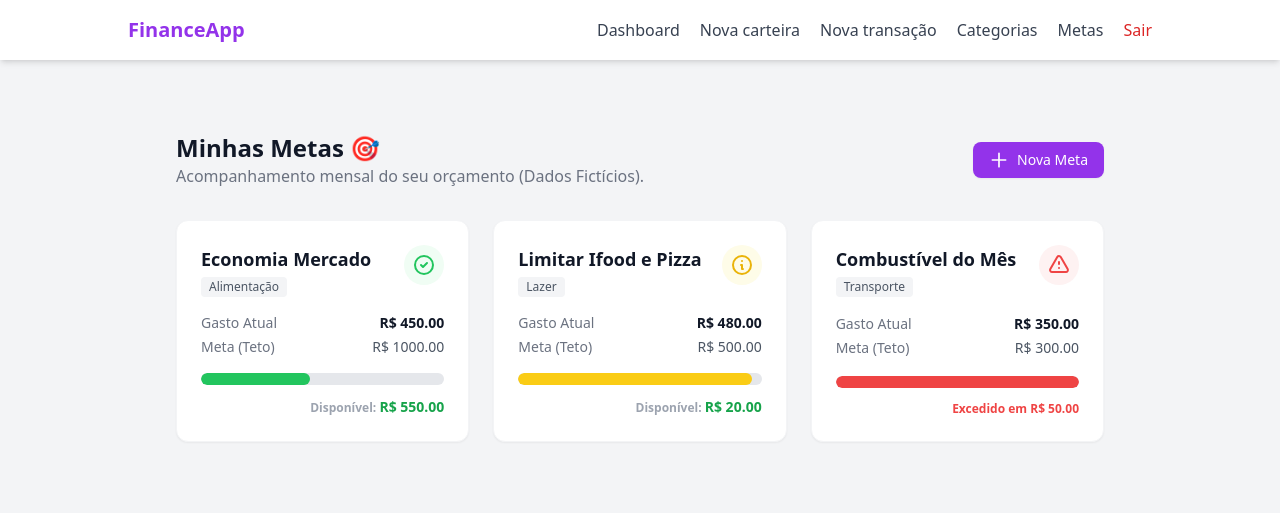
After one commit to ASJoaoVictor/projeto_final_poo_2025.2, a Flask app: page /goal/ in a window 1280 px wide. The commit adds this page. Shown: the top 513 px of the page. Run offline with Flask 3, Linux system fonts and the light colour scheme; some libraries are stand-ins or nearby versions.

Commit message:
pagina de tela

```diff
--- a/app.py
+++ b/app.py
@@ -4,6 +4,7 @@ from routes.main_routes import main_bp
 from routes.wallet_routes import wallet_bp
 from routes.transaction_routes import transaction_bp
 from routes.category_routes import category_bp
+from routes.goal_routes import goal_bp
 from extensions import db, login_manager
 from models.user import User
 from utils import seeder
@@ -34,6 +35,7 @@ def create_app():
     app.register_blueprint(wallet_bp)
     app.register_blueprint(transaction_bp)
     app.register_blueprint(category_bp)
+    app.register_blueprint(goal_bp)
 
     @app.route("/")
     def default():
--- /dev/null
+++ b/routes/goal_routes.py
@@ -0,0 +1,43 @@
+from flask import Blueprint, render_template, request, redirect, url_for, flash
+from flask_login import login_required, current_user
+
+goal_bp = Blueprint("goal_bp", __name__, url_prefix="/goal")
+
+@goal_bp.route("/", methods=["GET"])
+def goal_index_page():
+# --- DADOS FICTÍCIOS (MOCK) ---
+    # Simulando o que viria do banco de dados jpa calculado
+    goals_data = [
+        {
+            'name': 'Economia Mercado',
+            'category_name': 'Alimentação',
+            'current': 450.00,
+            'target': 1000.00,
+            'percentage': 45,       # (450/1000) * 100
+            'real_percentage': 45,
+            'remaining': 550.00,
+            'status': 'safe'        # Verde
+        },
+        {
+            'name': 'Limitar Ifood e Pizza',
+            'category_name': 'Lazer',
+            'current': 480.00,
+            'target': 500.00,
+            'percentage': 96,
+            'real_percentage': 96,
+            'remaining': 20.00,
+            'status': 'warning'     # Amarelo (perto de estourar)
+        },
+        {
+            'name': 'Combustível do Mês',
+            'category_name': 'Transporte',
+            'current': 350.00,
+            'target': 300.00,
+            'percentage': 100,      # A barra visual trava em 100%
+            'real_percentage': 116, # O valor real passou
+            'remaining': -50.00,    # Negativo
+            'status': 'danger'      # Vermelho
+        }
+    ]
+
+    return render_template('goal/index.html', goals_data=goals_data)
--- a/routes/transaction_routes.py
+++ b/routes/transaction_routes.py
@@ -8,7 +8,7 @@ from datetime import datetime
 
 transaction_bp = Blueprint("transaction_bp", __name__, url_prefix="/transaction")
 
-@transaction_bp.route("/", methods=["GET"])
+@transaction_bp.route("", methods=["GET"])
 @login_required
 def transaction_page():
     transactions = TransactionController.get_user_transactions(user_id=current_user.id)
--- a/templates/base.html
+++ b/templates/base.html
@@ -44,6 +44,7 @@
                 <a href="/wallet/new" class="hover:text-purple-600 transition">Nova carteira</a>
                 <a href="/transaction/new" class="hover:text-purple-600 transition">Nova transação</a>
                 <a href="{{ url_for('category_bp.category_index_page') }}" class="hover:text-purple-600 transition">Categorias</a>
+                <a href="{{ url_for('goal_bp.goal_index_page') }}" class="hover:text-purple-600 transition">Metas</a>
 
                 <a href="{{ url_for('auth_bp.logout') }}"
                    class="text-red-600 font-medium hover:text-red-700 transition">
--- /dev/null
+++ b/templates/goal/index.html
@@ -0,0 +1,79 @@
+{% extends "base.html" %}
+
+{% block content %}
+<div class="max-w-7xl mx-auto px-4 sm:px-6 lg:px-8 py-8">
+
+    <div class="flex flex-col sm:flex-row justify-between items-start sm:items-center mb-8 gap-4">
+        <div>
+            <h1 class="text-2xl font-bold text-gray-900">Minhas Metas 🎯</h1>
+            <p class="text-gray-500">Acompanhamento mensal do seu orçamento (Dados Fictícios).</p>
+        </div>
+
+        <a href="#" class="inline-flex items-center px-4 py-2 bg-purple-600 hover:bg-purple-700 text-white text-sm font-medium rounded-lg shadow-sm transition-colors">
+            <svg class="w-5 h-5 mr-2" fill="none" stroke="currentColor" viewBox="0 0 24 24"><path stroke-linecap="round" stroke-linejoin="round" stroke-width="2" d="M12 4v16m8-8H4"></path></svg>
+            Nova Meta
+        </a>
+    </div>
+
+    <div class="grid grid-cols-1 md:grid-cols-2 lg:grid-cols-3 gap-6">
+
+        {% for item in goals_data %}
+        <div class="bg-white rounded-xl shadow-sm border border-gray-100 p-6 flex flex-col justify-between hover:shadow-md transition-shadow h-full">
+
+            <div class="flex justify-between items-start mb-4">
+                <div>
+                    <h3 class="font-bold text-gray-900 text-lg">{{ item.name }}</h3>
+                    <span class="inline-flex items-center px-2 py-0.5 rounded text-xs font-medium bg-gray-100 text-gray-600 mt-1">
+                        {{ item.category_name }}
+                    </span>
+                </div>
+
+                {% if item.real_percentage >= 100 %}
+                    <div class="text-red-500 bg-red-50 p-2 rounded-full">
+                        <svg class="w-6 h-6" fill="none" stroke="currentColor" viewBox="0 0 24 24"><path stroke-linecap="round" stroke-linejoin="round" stroke-width="2" d="M12 9v2m0 4h.01m-6.938 4h13.856c1.54 0 2.502-1.667 1.732-3L13.732 4c-.77-1.333-2.694-1.333-3.464 0L3.34 16c-.77 1.333.192 3 1.732 3z"></path></svg>
+                    </div>
+                {% elif item.real_percentage >= 75 %}
+                    <div class="text-yellow-500 bg-yellow-50 p-2 rounded-full">
+                        <svg class="w-6 h-6" fill="none" stroke="currentColor" viewBox="0 0 24 24"><path stroke-linecap="round" stroke-linejoin="round" stroke-width="2" d="M13 16h-1v-4h-1m1-4h.01M21 12a9 9 0 11-18 0 9 9 0 0118 0z"></path></svg>
+                    </div>
+                {% else %}
+                    <div class="text-green-500 bg-green-50 p-2 rounded-full">
+                        <svg class="w-6 h-6" fill="none" stroke="currentColor" viewBox="0 0 24 24"><path stroke-linecap="round" stroke-linejoin="round" stroke-width="2" d="M9 12l2 2 4-4m6 2a9 9 0 11-18 0 9 9 0 0118 0z"></path></svg>
+                    </div>
+                {% endif %}
+            </div>
+
+            <div class="mb-4 space-y-1">
+                <div class="flex justify-between text-sm">
+                    <span class="text-gray-500">Gasto Atual</span>
+                    <span class="font-bold text-gray-900">R$ {{ "%.2f"|format(item.current) }}</span>
+                </div>
+                <div class="flex justify-between text-sm">
+                    <span class="text-gray-500">Meta (Teto)</span>
+                    <span class="font-medium text-gray-600">R$ {{ "%.2f"|format(item.target) }}</span>
+                </div>
+            </div>
+
+            <div class="relative w-full h-3 bg-gray-200 rounded-full overflow-hidden mb-3">
+                <div class="absolute top-0 left-0 h-full rounded-full transition-all duration-500
+                            {{ 'bg-red-500' if item.real_percentage >= 100 else
+                               ('bg-yellow-400' if item.real_percentage >= 75 else 'bg-green-500') }}"
+                     style="width: {{ item.percentage }}%">
+                </div>
+            </div>
+
+            <div class="text-right text-xs font-semibold">
+                {% if item.remaining >= 0 %}
+                    <span class="text-gray-400">Disponível: </span>
+                    <span class="text-green-600 text-sm">R$ {{ "%.2f"|format(item.remaining) }}</span>
+                {% else %}
+                    <span class="text-red-500">Excedido em R$ {{ "%.2f"|format(item.remaining | abs) }}</span>
+                {% endif %}
+            </div>
+
+        </div>
+        {% endfor %}
+
+    </div>
+</div>
+{% endblock %}
```
Also changed, not shown: templates/wallet/detail.html (+13 -10 lines), instance/finance.db.
